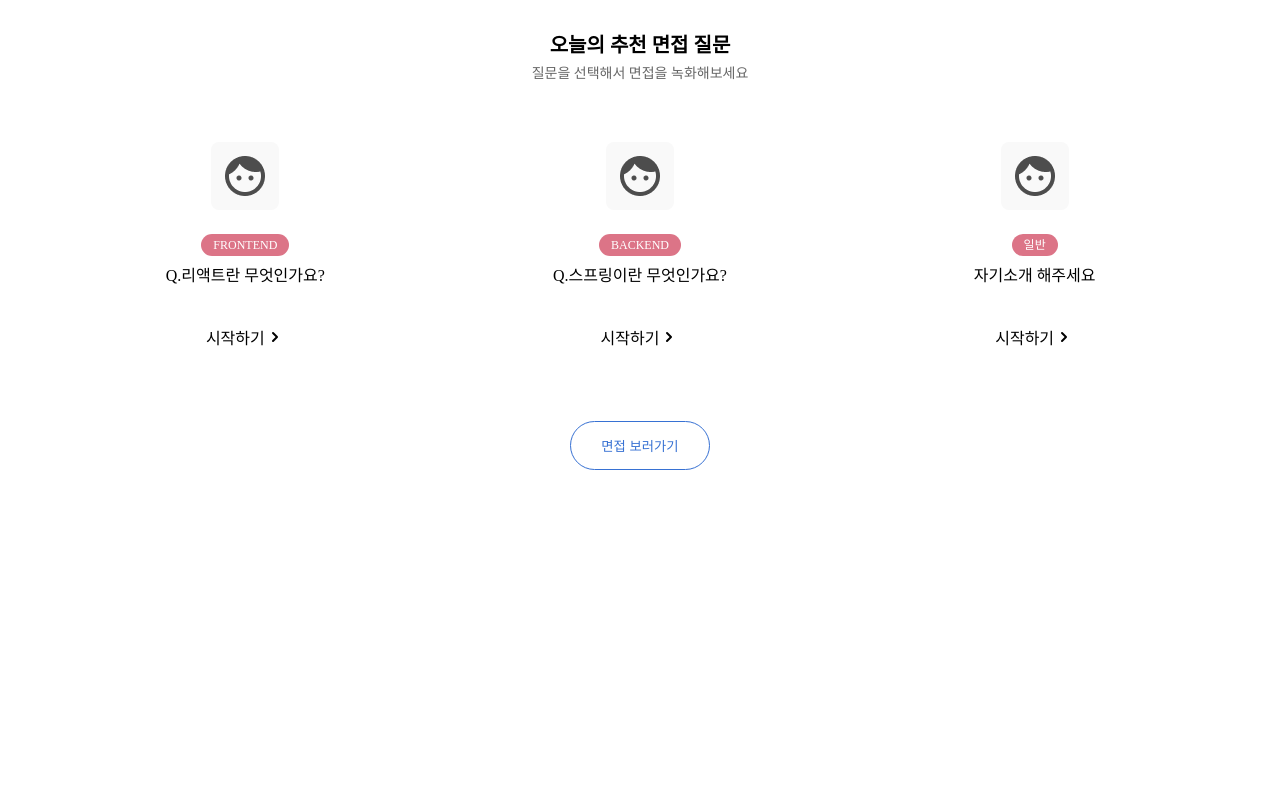
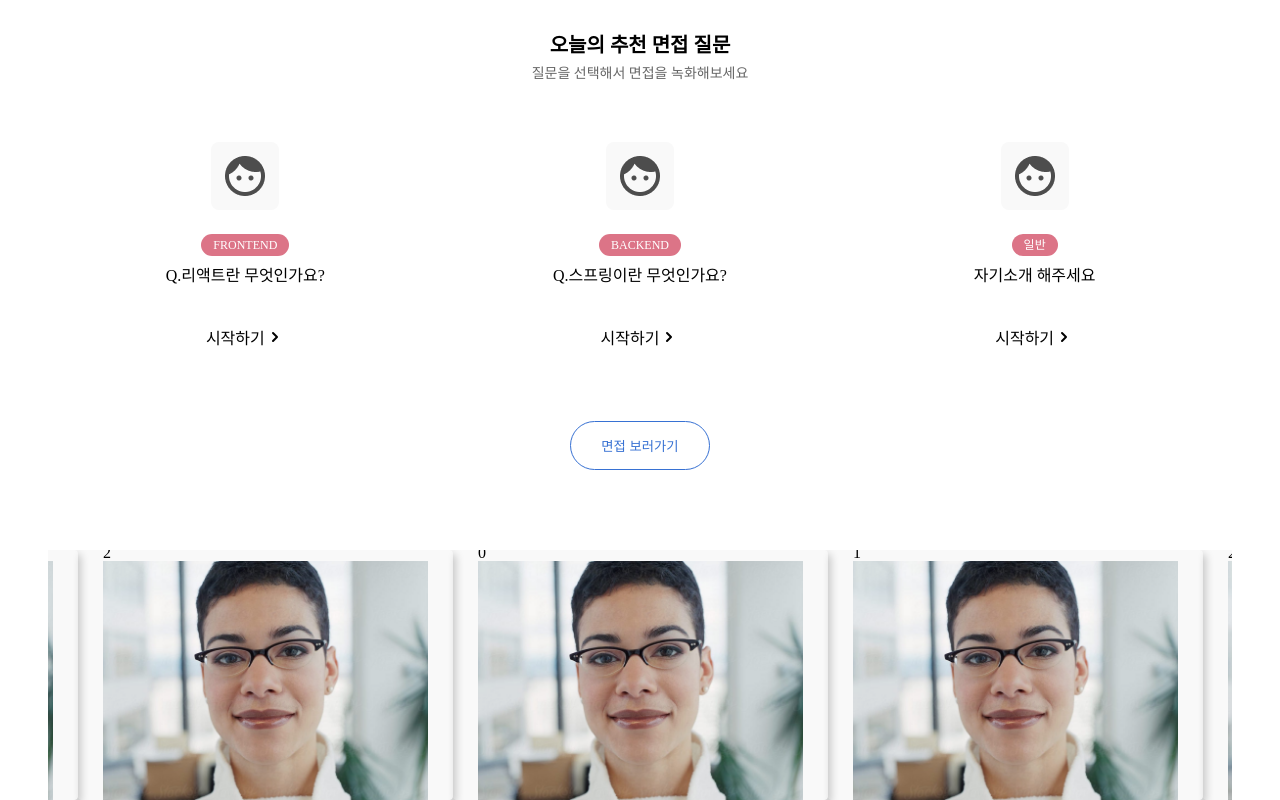
Before and after one commit to Will-BE-Developer/Frontend, a React (Create React App) app: page / in a window 1280 px wide. Shown: the part 405-1205 px from the top of the page. Before the commit the page ends 920 px from the top, so only its background shows below. Built offline with nearby package versions, Linux system fonts and the light colour scheme; no server answers; a web font is replaced by a local one.

Commit message:
Feat: Topic page style변경 & 면접왕 페이지 ing

```diff
--- a/src/components/Home/BestInterviews.jsx
+++ b/src/components/Home/BestInterviews.jsx
@@ -1,5 +1,105 @@
+import styled, { css } from "styled-components";
+import Slider from "react-slick";
+import { useRef } from "react";
+import "slick-carousel/slick/slick.css";
+import "slick-carousel/slick/slick-theme.css";
+import bestUser from "../../assets/bestUser.png";
+
+const DUMMY_BEST_INTERVIEWS = [
+  {
+    imageUrl: bestUser,
+    title: "5월 첫째주 면접왕 1등 '김일등'",
+    description: "좋아요를 가장 많이 받은 순위로 추려졌습니다",
+    question: "Q.Recoil의 장점에 대해서 말해주세요",
+    badge: "FRONTEND",
+    rank: "1",
+  },
+  {
+    imageUrl: bestUser,
+    title: "5월 첫째주 면접왕 2등 '김이등'",
+    description: "좋아요를 가장 많이 받은 순위로 추려졌습니다",
+    question: "Q.Recoil의 장점에 대해서 말해주세요",
+    badge: "FRONTEND",
+    rank: "2",
+  },
+  {
+    imageUrl: bestUser,
+    title: "5월 첫째주 면접왕 3등 '김삼등'",
+    description: "좋아요를 가장 많이 받은 순위로 추려졌습니다",
+    question: "Q.Recoil의 장점에 대해서 말해주세요",
+    badge: "FRONTEND",
+    rank: "3",
+  },
+];
+
 const BestInterviews = () => {
-  return <></>;
+  const slider = useRef(null);
+
+  const nextBtn = () => {
+    slider.current.slickNext();
+  };
+
+  const prevBtn = () => {
+    slider.current.slickPrev();
+  };
+
+  const settings = {
+    className: "center",
+    dots: false,
+    infinite: true,
+    speed: 500,
+    autoplay: true,
+    autoplaySpeed: 2000,
+    slidesToScroll: 1,
+    slidesToShow: 3,
+    centerMode: true,
+    centerPadding: "30px",
+  };
+
+  return (
+    <BestInterviewsLayout>
+      <StyledSlider ref={slider} {...settings}>
+        {DUMMY_BEST_INTERVIEWS.map((ele, idx) => {
+          return (
+            <div className="card" key={idx}>
+              <p>{idx}</p>
+              <img src={ele.imageUrl} alt="user" />
+            </div>
+          );
+        })}
+      </StyledSlider>
+    </BestInterviewsLayout>
+  );
 };
 
+const BestInterviewsLayout = styled.div`
+  /* display: flex; */
+  /* justify-content: center; */
+  /* align-items: center; */
+  width: 100%;
+  background-color: ${({ theme }) => theme.colors.headerBgColor};
+  margin-bottom: 80px;
+`;
+
+const StyledSlider = styled(Slider)`
+  .slick-slide {
+    /* display: flex !important; */
+  }
+
+  .slick-slide div {
+    max-width: 400px;
+    width: 100%;
+    height: 250px;
+  }
+
+  .slick-slide div .card {
+    display: flex !important;
+    flex-direction: column;
+    justify-content: center;
+    padding: 25px;
+    border-radius: 4px;
+    box-shadow: 3px 4px 8px rgba(0, 0, 0, 0.2);
+  }
+`;
+
 export default BestInterviews;
--- a/src/pages/Home.jsx
+++ b/src/pages/Home.jsx
@@ -1,11 +1,13 @@
 import Banner from "../components/Home/Banner";
 import DailyQuestion from "../components/Home/DailyQuestions";
+import BestInterviews from "../components/Home/BestInterviews";
 
 const Home = () => {
   return (
     <div>
       <Banner />
       <DailyQuestion />
+      <BestInterviews />
     </div>
   );
 };
--- a/src/pages/InterviewTopic.jsx
+++ b/src/pages/InterviewTopic.jsx
@@ -1,4 +1,4 @@
-import styled from "styled-components";
+import styled, { css } from "styled-components";
 import { useState, useEffect } from "react";
 import { useNavigate } from "react-router-dom";
 import { HiChevronRight } from "react-icons/hi";
@@ -43,7 +43,7 @@ const InterviewTopic = () => {
                 type="radio"
                 name="topic"
               />
-              {topic}
+              <span>{topic}</span>
             </label>
           );
         })}
@@ -59,6 +59,10 @@ const InterviewTopic = () => {
 };
 
 const TopicBox = styled.div`
+  ${({ theme }) => {
+    const { colors, fontSize, device } = theme;
+
+    return css`
       width: 100%;
       max-width: 980px;
       margin-top: 15vh;
@@ -67,19 +71,29 @@ const TopicBox = styled.div`
 
       & .title {
         padding: 23px 0px;
-    background-color: ${({ theme }) => theme.colors.headerBgColor};
-    font-size: ${({ theme }) => theme.fontSize["20"]};
+        background-color: ${colors.headerBgColor};
+        font-size: ${fontSize["20"]};
       }
 
       & .topic {
         text-align: start;
-    padding: 0px 120px;
+        padding: 0px 100px;
         margin-top: 40px;
         display: grid;
-    grid-template-columns: repeat(5, 1fr);
+        grid-template-columns: repeat(4, 1fr);
         gap: 20px;
         margin-bottom: 30px;
+        white-space: nowrap;
+
+        ${device.tablet} {
+          grid-template-columns: repeat(3, 1fr);
         }
+        ${device.mobile} {
+          grid-template-columns: repeat(2, 1fr);
+        }
+      }
+    `;
+  }}
 `;
 
 export default InterviewTopic;
```
Also changed, not shown: src/assets/bestUser.png (added), src/assets/subBanner.png (added). Lines whose indentation alone changed are shown as unchanged.
